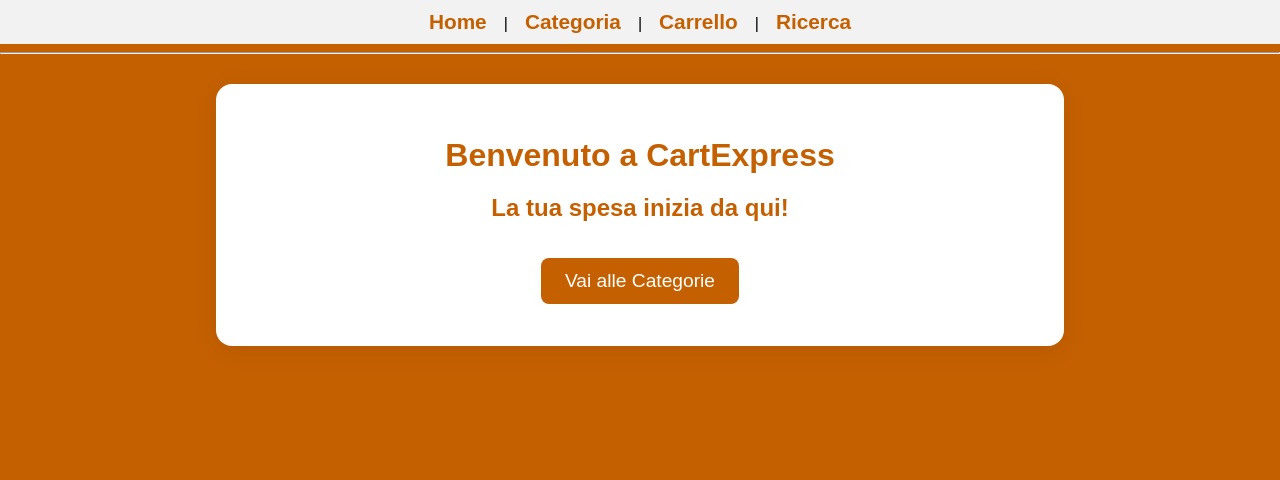
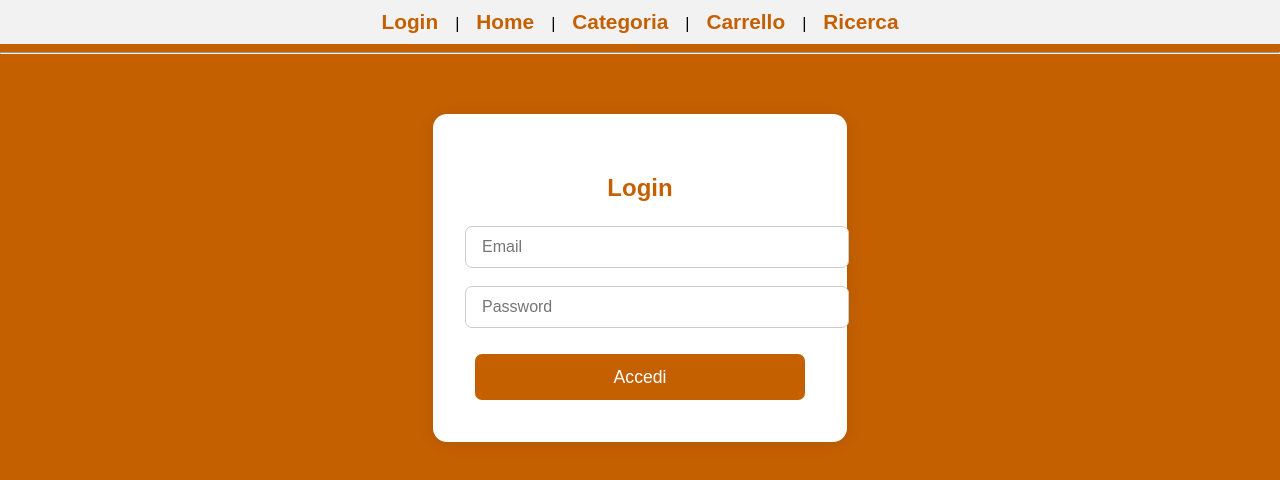
Before and after one commit to Zaidaman/CartExpress, a Vue app in the folder frontend/: page / in a window 1280 px wide. Shown: the top 480 px of the page. Built offline with nearby package versions, Linux system fonts and the light colour scheme.

Commit message:
added login method

```diff
--- a/frontend/src/App.vue
+++ b/frontend/src/App.vue
@@ -4,7 +4,8 @@
 <template>
   <div>
     <nav>
-      <router-link to="/">Home</router-link> |
+      <router-link to="/">Login</router-link> |
+      <router-link to="/home">Home</router-link> |
       <router-link to="/categoria">Categoria</router-link> |
       <router-link to="/carrello">Carrello</router-link> |
       <router-link to="/ricerca">Ricerca</router-link>
--- /dev/null
+++ b/frontend/src/styles/login.scss
@@ -0,0 +1,55 @@
+.login-container {
+  max-width: 350px;
+  margin: 60px auto;
+  background: #fff;
+  padding: 2.5rem 2rem 2rem 2rem;
+  border-radius: 14px;
+  box-shadow: 0 2px 16px rgba(0,0,0,0.10);
+  display: flex;
+  flex-direction: column;
+  align-items: center;
+}
+.login-container h2 {
+  color: #C46000;
+  margin-bottom: 1.5rem;
+}
+.login-container form {
+  display: flex;
+  flex-direction: column;
+  gap: 1.1rem;
+  width: 100%;
+}
+.login-container input {
+  padding: 0.7rem 1rem;
+  border-radius: 7px;
+  border: 1px solid #ccc;
+  font-size: 1rem;
+  width: 100%;
+}
+.login-container button {
+  background: #C46000;
+  color: #fff;
+  border: none;
+  border-radius: 7px;
+  padding: 0.8rem 0;
+  font-size: 1.1rem;
+  cursor: pointer;
+  margin-top: 0.5rem;
+  transition: background 0.2s;
+}
+.login-container button:disabled {
+  background: #e0a96d;
+  cursor: not-allowed;
+}
+.login-container button:hover:not(:disabled) {
+  background: #a34d00;
+}
+.errore {
+  color: #d32f2f;
+  margin-top: 1rem;
+  background: #f5f5f5;
+  padding: 8px 16px;
+  border-radius: 6px;
+  box-shadow: 0 1px 4px rgba(0,0,0,0.05);
+  text-align: center;
+}
--- /dev/null
+++ b/frontend/src/views/LoginView.vue
@@ -0,0 +1,54 @@
+<script setup>
+import { ref } from 'vue';
+import { useRouter } from 'vue-router';
+
+const email = ref('');
+const password = ref('');
+const errore = ref('');
+const loading = ref(false);
+const router = useRouter();
+
+async function login() {
+  errore.value = '';
+  if (!email.value || !password.value) {
+    errore.value = 'Inserisci email e password.';
+    return;
+  }
+  loading.value = true;
+  try {
+    const res = await fetch('http://localhost:3000/api/login', {
+      method: 'POST',
+      headers: { 'Content-Type': 'application/json' },
+      body: JSON.stringify({ email: email.value, password: password.value })
+    });
+    const data = await res.json();
+    if (data.success) {
+      // Salva info utente in localStorage/sessionStorage se necessario
+      localStorage.setItem('utente', JSON.stringify(data.utente));
+      router.push('/');
+    } else {
+      errore.value = data.error || 'Credenziali non valide.';
+    }
+  } catch (err) {
+    errore.value = 'Errore di connessione al server.';
+  } finally {
+    loading.value = false;
+  }
+}
+</script>
+
+<template>
+  <div class="login-container">
+    <h2>Login</h2>
+    <form @submit.prevent="login">
+      <input v-model="email" type="email" placeholder="Email" autocomplete="username" />
+      <input v-model="password" type="password" placeholder="Password" autocomplete="current-password" />
+      <button type="submit" :disabled="loading">Accedi</button>
+    </form>
+    <div v-if="errore" class="errore">{{ errore }}</div>
+  </div>
+</template>
+
+<style lang="scss" scoped>
+@use '../styles/login.scss' as *;
+</style>
```
Also changed, not shown: frontend/src/router/index.js (+6 -1 lines), 2 other files (tests, documents, lock files or other folders).
